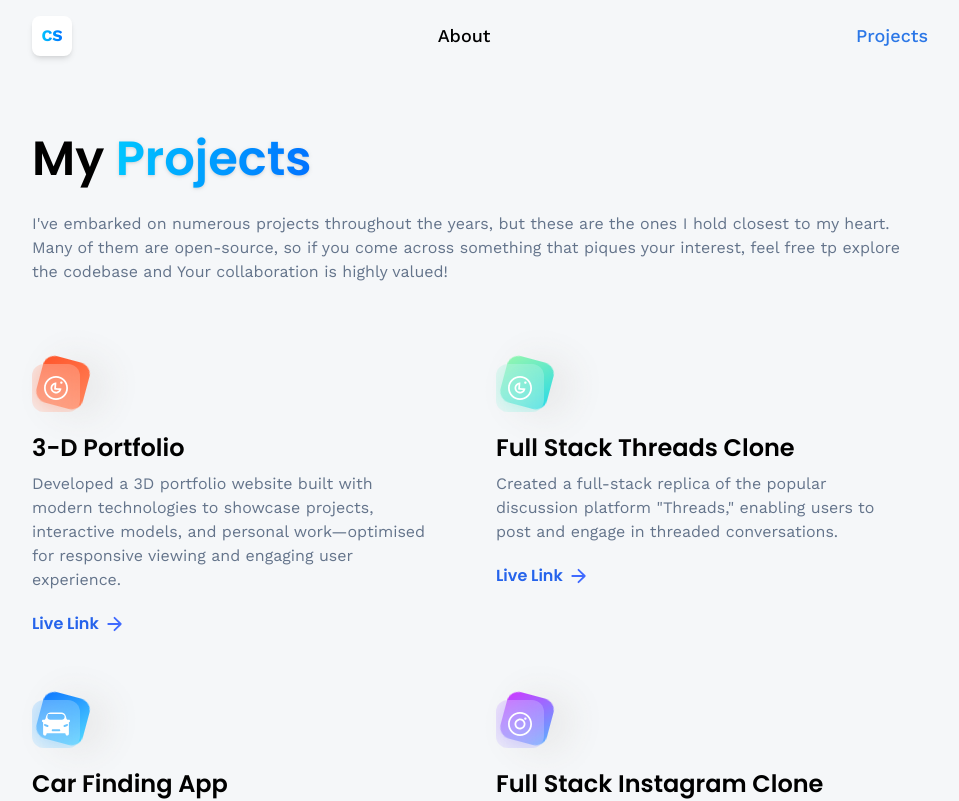
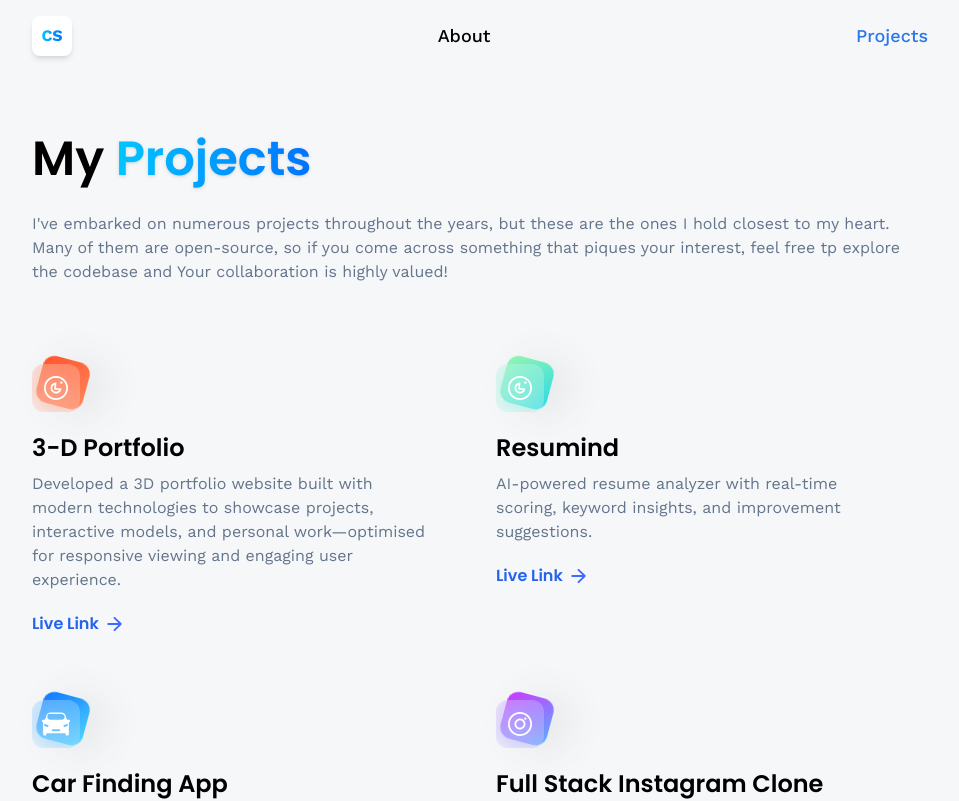
Before and after one commit to Chandansingh02082002/My-Portfolio, a React (Vite) app: page /projects in a window 1280 px wide. Shown: the top 801 px of the page, without its empty margins (160-1119 px from the left). Built offline with nearby package versions, Linux system fonts and the light colour scheme; no server answers.

Commit message:
Updated projects

```diff
--- a/src/constants/index.js
+++ b/src/constants/index.js
@@ -171,9 +171,9 @@ export const projects = [
     {
         iconUrl: threads,
         theme: 'btn-back-green',
-        name: 'Full Stack Threads Clone',
-        description: 'Created a full-stack replica of the popular discussion platform "Threads," enabling users to post and engage in threaded conversations.',
-        link: 'https://github.com/adrianhajdin/threads',
+        name: 'Resumind',
+        description: 'AI-powered resume analyzer with real-time scoring, keyword insights, and improvement suggestions.',
+        link: 'https://resumind-three-murex.vercel.app/auth?next=/',
     },
     {
         iconUrl: car,
```
